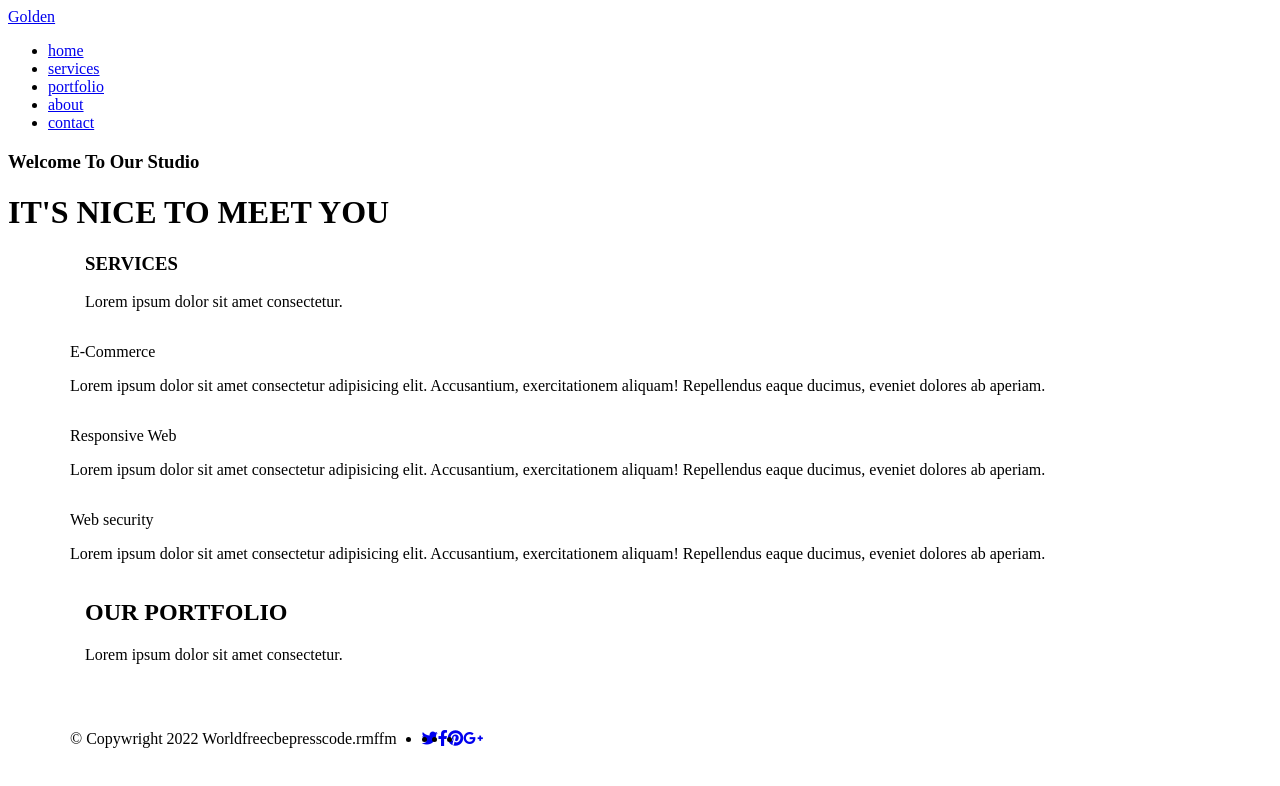
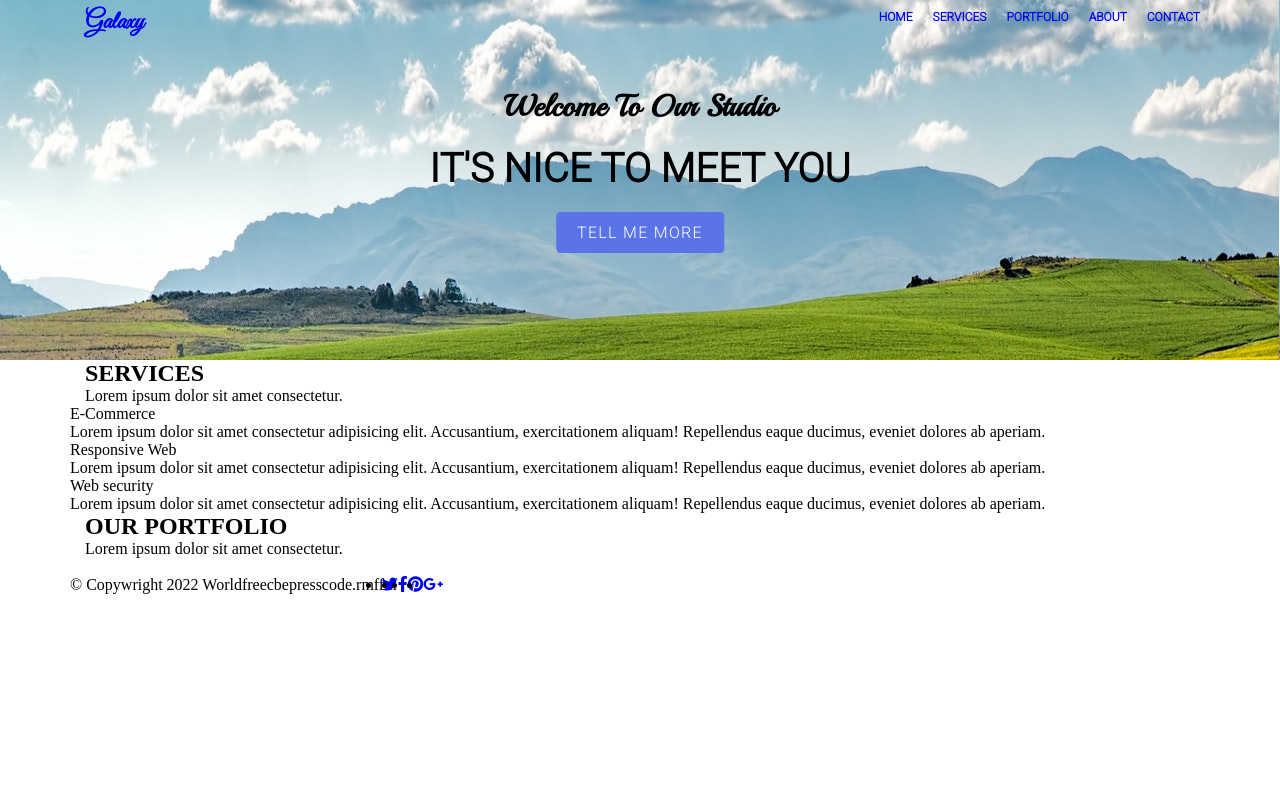
Before and after one commit to rmartyniuk/project-3-6, a website: page index.html in a window 1280 px wide. Drawn offline with Linux system fonts and the light colour scheme.

Commit message:
style section.nav

```diff
--- a/index.html
+++ b/index.html
@@ -5,7 +5,11 @@
     <meta charset="UTF-8">
     <meta http-equiv="X-UA-Compatible" content="IE=edge">
     <meta name="viewport" content="width=device-width, initial-scale=1.0">
-
+    <link rel="preconnect" href="https://fonts.googleapis.com">
+    <link rel="preconnect" href="https://fonts.gstatic.com" crossorigin>
+    <link
+        href="https://fonts.googleapis.com/css2?family=Great+Vibes&family=Playball&family=Roboto:wght@300&display=swap"
+        rel="stylesheet">
     <link rel="stylesheet" href="https://use.fontawesome.com/releases/v6.0.0/css/all.css">
     <link rel="stylesheet" href="vendor/bootstrap-grid.css">
     <link rel="stylesheet" href="sass/style.css">
@@ -13,9 +17,11 @@
 </head>
 
 <body>
-    <nav class="navigation">
-        <a href="#"> Golden</a>
-        <ul>
+    <section class="nav">
+        <div class="container">
+            <nav>
+                <a href="#" class="navbar-brand">Galaxy</a>
+                <ul class="row navbar-nav">
                     <li><a href="#">home</a></li>
                     <li><a href="#">services</a></li>
                     <li><a href="#">portfolio</a></li>
@@ -23,17 +29,22 @@
                     <li><a href="#">contact</a></li>
                 </ul>
             </nav>
-
-    <header>
+        </div>
+        <div class="slogan">
             <h3>Welcome To Our Studio</h3>
             <h1>IT'S NICE TO MEET YOU</h1>
-        <a href="TELL ME MORE" class="btn"></a>
-    </header>
+            <a href="#" class="btn">TELL ME MORE</a>
+        </div>
+    </section>
+
+    <!-- <header class="container">
+
+    </header> -->
 
 
     <section class="services">
         <div class="container">
-            <h3 class="title">SERVICES</h3>
+            <h1 class="title">SERVICES</h1>
             <p>Lorem ipsum dolor sit amet consectetur.</p>
             <div class="row">
                 <div>
--- a/sass/style.scss
+++ b/sass/style.scss
@@ -0,0 +1,13 @@
+section.nav {
+    height: 60vh;
+    background-image: url(../images/green-field.jpg);
+    position: relative;
+}
+
+.nav nav a {
+    position: absolute;
+
+
+.nav ul {
+    list-style: none;
+}
```
Also changed, not shown: sass/style.css. Lines whose indentation alone changed are shown as unchanged.
